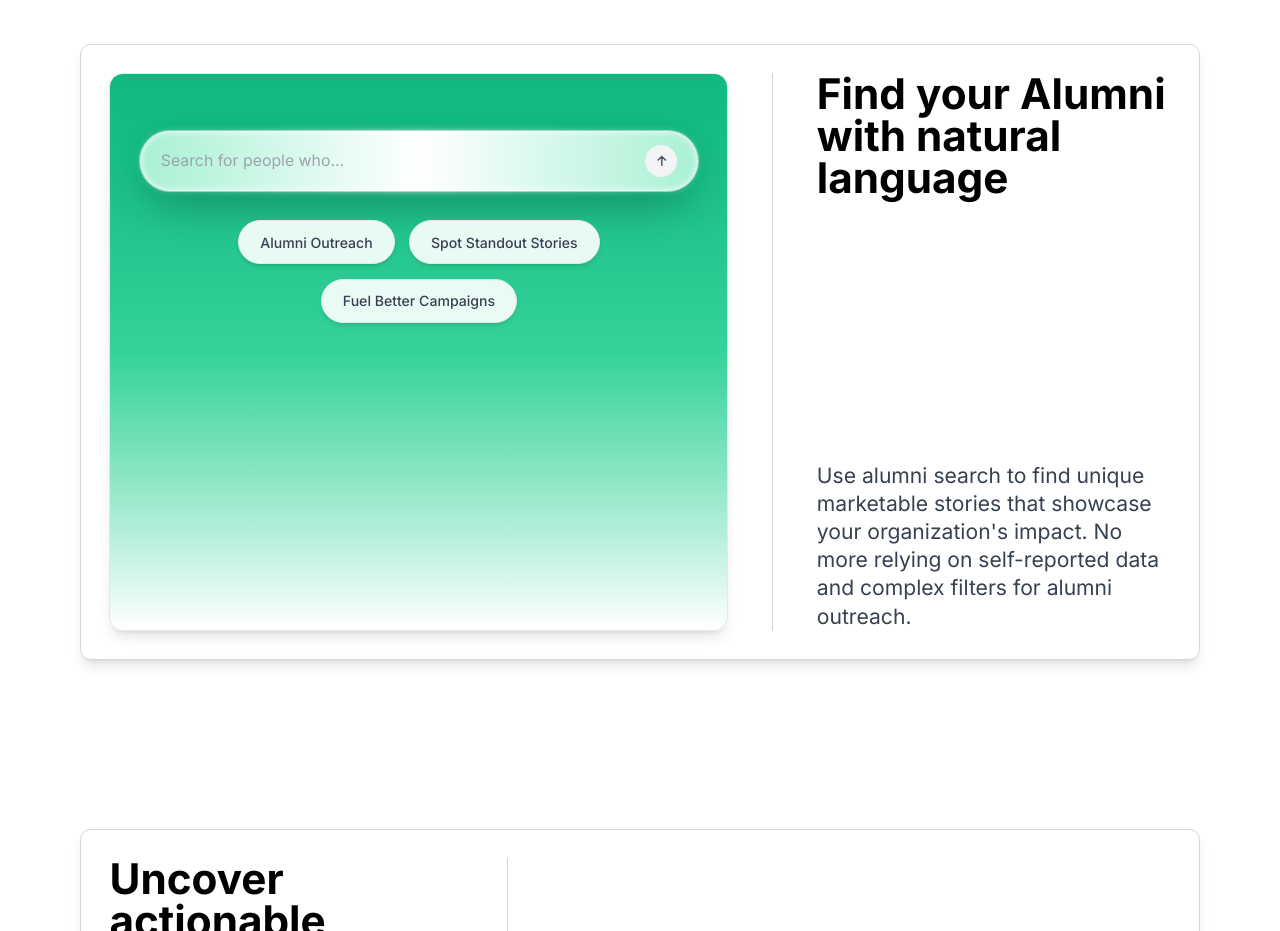
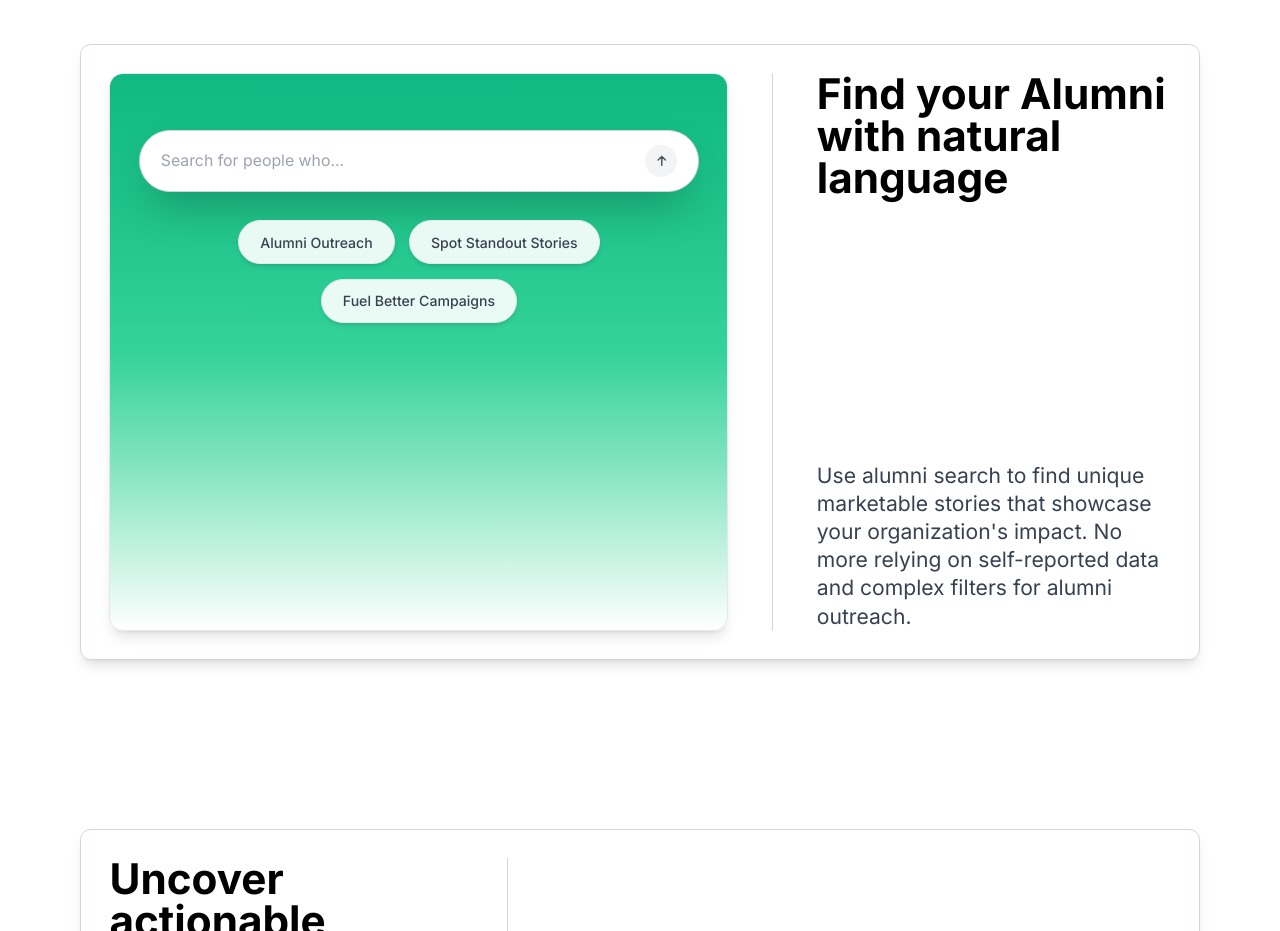
Before and after one commit to maimond123/alumlo, a Next.js app: page / in a window 1280 px wide. Shown: the part 1600-2531 px from the top of the page. Built offline with nearby package versions, Linux system fonts and the light colour scheme; no server answers.

Commit message:
remove glow

```diff
--- a/components/FeaturesSection.tsx
+++ b/components/FeaturesSection.tsx
@@ -164,10 +164,6 @@ export default function FeaturesSection() {
 
                 {/* Main Search Bar with enhanced glow - moved up */}
                 <div className="relative bg-white rounded-full px-6 py-4 shadow-2xl border-2 border-gray-300 mb-8 flex items-center justify-between z-10 mt-8">
-                  {/* Search bar glow effect */}
-                  <div className="absolute inset-0 bg-gradient-to-r from-emerald-300/60 via-white to-emerald-300/60 rounded-full blur-sm -z-10"></div>
-                  <div className="absolute inset-0 shadow-[0_0_40px_rgba(5,150,105,0.4)] rounded-full -z-10"></div>
-
                   <span className="text-gray-400 text-lg">Search for people who...</span>
                   <div className="bg-gray-100 rounded-full p-2">
                     <svg className="w-5 h-5 text-gray-600" fill="none" stroke="currentColor" viewBox="0 0 24 24">
```
